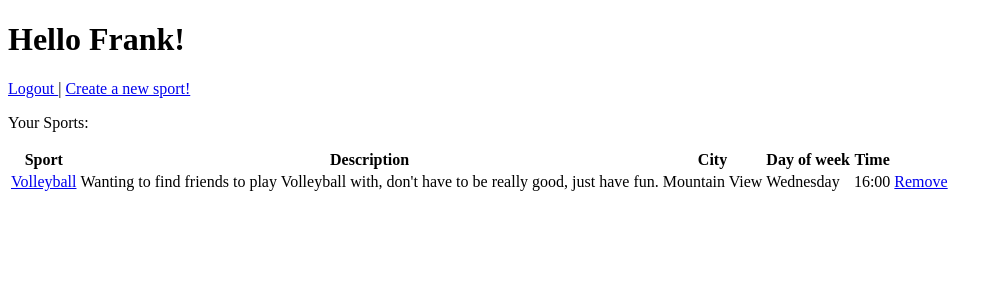
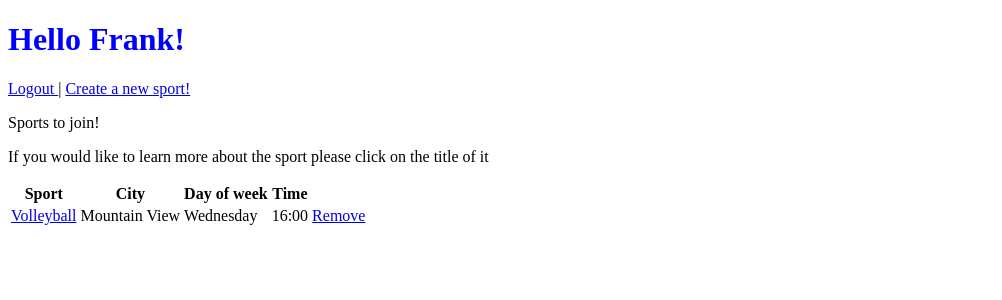
Before and after one commit to FrankHurtado50/Sports-Link, a Django app: template sportsPageApp/templates/dashboard.html in a window 1280 px wide. Shown: the top 300 px of the page, without its empty margins (0-1002 px from the left). Run offline with Django 3.2, Linux system fonts and the light colour scheme; the template is opened without the code that fills it: values that come from a table or form of the project are taken from there, others are empty; data comes from the database, SQL or seed files in the repository; both versions use the stored data as it was after the commit.

Commit message:
linked a stylesheet to the dashboard, still have to add some css to it

```diff
--- /dev/null
+++ b/sportsPageApp/static/css/dashboard_css.css
@@ -0,0 +1,3 @@
+h1{
+    color: blue;
+}
--- a/sportsPageApp/templates/dashboard.html
+++ b/sportsPageApp/templates/dashboard.html
@@ -1,22 +1,24 @@
 <!DOCTYPE html>
+{% load static %}
 <html lang="en">
 <head>
     <meta charset="UTF-8">
     <meta http-equiv="X-UA-Compatible" content="IE=edge">
     <meta name="viewport" content="width=device-width, initial-scale=1.0">
     <title>Document</title>
+    <link rel="stylesheet" type="text/css" href="{% static 'css/dashboard_css.css' %}">
 </head>
 <body>
     <h1>Hello {{ logged_in_user.first_name }}!</h1>
     <a href="/logout">Logout </a> |
     <!-- <p>.</p> -->
     <a href="/sports/new">Create a new sport!</a>
-    <p>Your Sports:</p>
+    <p>Sports to join!</p>
+    <p>If you would like to learn more about the sport please click on the title of it</p>
     <table>
         <thead>
             <tr>
                 <th>Sport</th>
-                <th>Description</th>
                 <th>City</th>
                 <th>Day of week</th>
                 <th>Time</th>
@@ -26,7 +28,6 @@
             {% for sport in logged_in_user.sports.all %}
             <tr>
                 <td><a href="/sports/display/{{ sport.id }}">{{ sport.sport_name }}</a></td>
-                <td>{{ sport.description }}</td>
                 <td>{{ sport.city }}</td>
                 <td>{{ sport.day_of_week }}</td>
                 <td>{{ sport.time }}</td>
```
Also changed, not shown: db.sqlite3.
